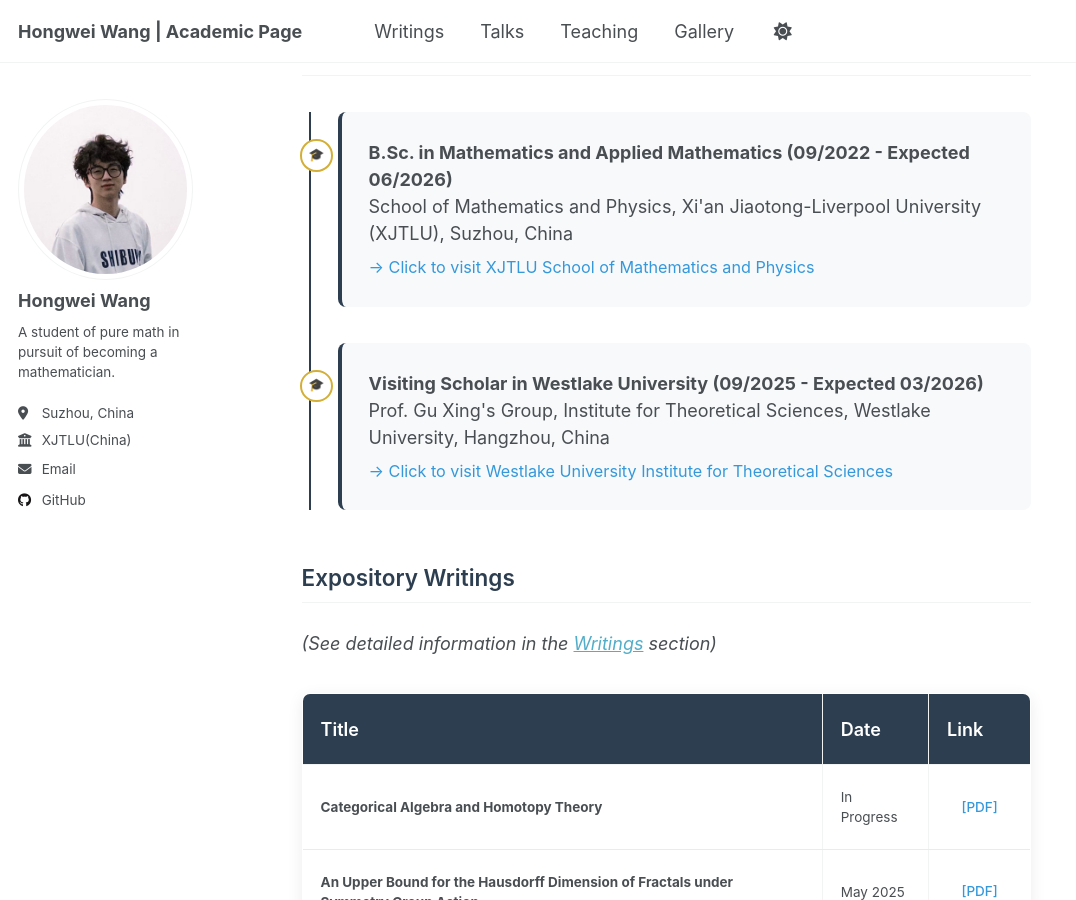
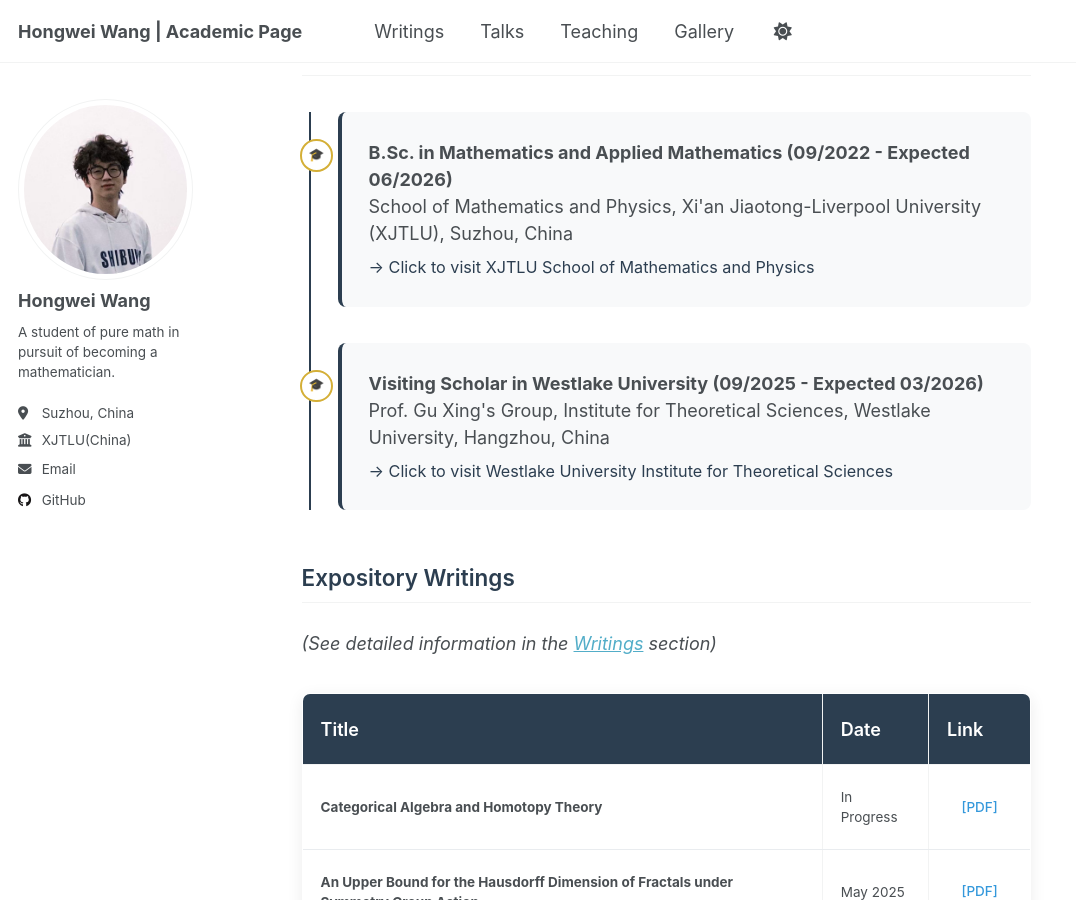
Before and after one commit to WangHongWei-AcademicPage/WangHongWei-AcademicPage.github.io, a Jekyll site: the page built from _pages/about.md, in a window 1280 px wide and 900 px high, scrolled down 754 px. Shown: the whole window, without its empty margins (0-1076 px from the left). Built offline with Jekyll 4.4.1, drawn with Linux system fonts in a browser that asks for light colours; a script that is not in the unit is left out.

Commit message:
Update about.md

```diff
--- a/_pages/about.md
+++ b/_pages/about.md
@@ -285,14 +285,14 @@ redirect_from:
   <div class="timeline-item fade-in" onclick="window.open('https://www.xjtlu.edu.cn/zh/study/departments/school-of-mathematics-and-physics', '_blank')" style="cursor: pointer; border-left-color: #2c3e50;">
     <strong>B.Sc. in Mathematics and Applied Mathematics (09/2022 - Expected 06/2026)</strong><br>
     School of Mathematics and Physics, Xi'an Jiaotong-Liverpool University (XJTLU), Suzhou, China
-    <div style="margin-top: 8px; font-size: 0.9em; color: #3498db;">
+    <div style="margin-top: 8px; font-size: 0.9em; color: #2c3e50;">
       → Click to visit XJTLU School of Mathematics and Physics
     </div>
   </div>
   <div class="timeline-item fade-in" onclick="window.open('https://its.westlake.edu.cn', '_blank')" style="cursor: pointer; border-left-color: #2c3e50;">
     <strong>Visiting Scholar in Westlake University (09/2025 - Expected 03/2026)</strong><br>
     Prof. Gu Xing's Group, Institute for Theoretical Sciences, Westlake University, Hangzhou, China
-    <div style="margin-top: 8px; font-size: 0.9em; color: #3498db;">
+    <div style="margin-top: 8px; font-size: 0.9em; color: #2c3e50;">
       → Click to visit Westlake University Institute for Theoretical Sciences
     </div>
   </div>
```
